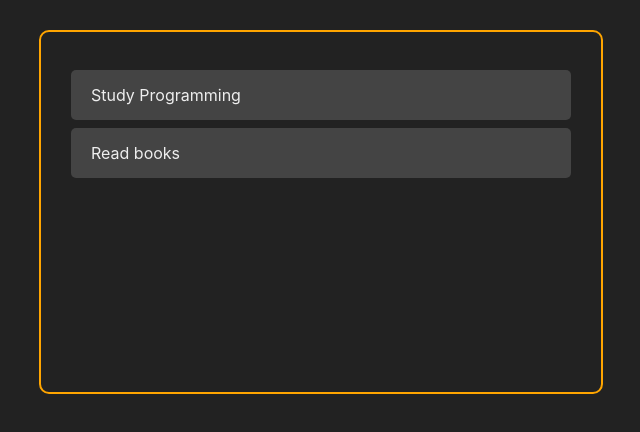
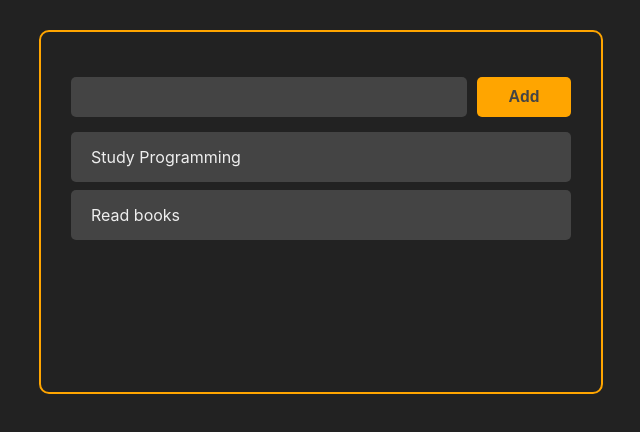
Before and after one commit to TiagoMachado24/to-do-list-react, a React (Create React App) app: page / in a window 1280 px wide. Shown: the top 432 px of the page, without its empty margins (319-959 px from the left). Built offline with nearby package versions, Linux system fonts and the light colour scheme.

Commit message:
Renamed files from .js to .jsx and created Button.jsx, AddTask.jsx, Button.css and AddTask.css files

```diff
--- a/src/App.js
+++ b/src/App.jsx
@@ -2,6 +2,7 @@
 
 import './App.css'
 import Tasks from './components/Tasks';
+import AddTask from './components/AddTask';
 
 const App = () => {
   const [tasks, setTasks] = useState([
@@ -20,6 +21,7 @@
   return (
     <>
       <div className="container">
+        <AddTask />
         <Tasks tasks={tasks}/>
       </div>
     </>
--- /dev/null
+++ b/src/components/AddTask.css
@@ -0,0 +1,21 @@
+.add-task-container {
+    margin: 15px 0;
+    width: 100%;
+    display: flex;
+}
+
+.add-task-input {
+    height: 40px;
+    padding: 0 10px;
+    border-radius: 5px;
+    border: none;
+    flex: 4;
+    background-color: #444;
+    color: #eee;
+    font-size: 16px;
+}
+
+.add-task-button-container {
+    margin-left: 10px;
+    flex: 1;
+}
--- /dev/null
+++ b/src/components/AddTask.jsx
@@ -0,0 +1,17 @@
+import React from 'react';
+
+import Button from './Button';
+import './AddTask.css';
+
+const AddTask = () => {
+    return (
+        <div className="add-task-container">
+            <input className='add-task-input' type="text" />
+            <div className="add-task-button-container">
+                <Button> Add </Button>
+            </div>
+        </div>
+     );
+}
+
+export default AddTask;
--- /dev/null
+++ b/src/components/Button.css
@@ -0,0 +1,12 @@
+.button {
+    background-color: orange;
+    height: 40px;
+    padding: 0 10px;
+    border-radius: 5px;
+    width: 100%;
+    font-size: 16px;
+    color: #444;
+    font-weight: bold;
+    cursor: pointer;
+    border: none;
+}
--- /dev/null
+++ b/src/components/Button.jsx
@@ -0,0 +1,13 @@
+import React from 'react';
+
+import './Button.css'
+
+const Button = ({children, onClick}) => {
+    return (
+        <button onClick={onClick} className='button'>
+            {children}
+        </button>
+     );
+}
+
+export default Button;
```
Also changed, not shown: src/components/Task.jsx (renamed from src/components/Task.js), src/components/Tasks.jsx (renamed from src/components/Tasks.js).
